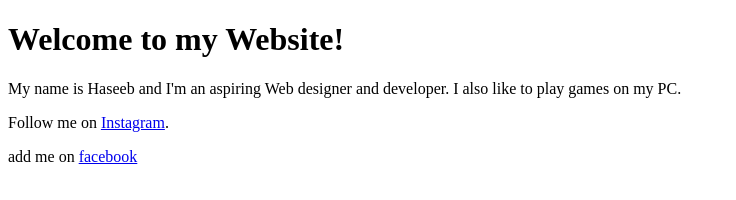
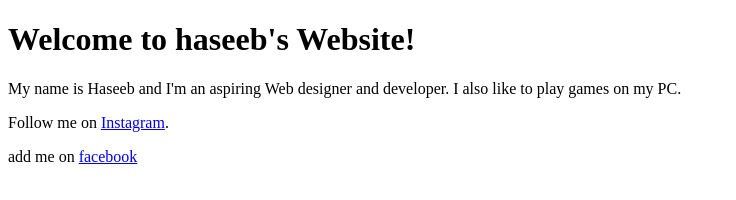
Before and after one commit to haseebnur/haseebnur.com, a plain HTML site: page index.html in a window 1280 px wide. Shown: the whole page, without its empty margins (0-736 px from the left). Drawn offline with Linux system fonts and the light colour scheme.

Commit message:
title change

```diff
--- a/index.html
+++ b/index.html
@@ -7,7 +7,7 @@
     <title>Haseeb Nur - My Personal Website</title>
 </head>
 <body>
-    <h1>Welcome to my Website!</h1>
+    <h1>Welcome to haseeb's Website!</h1>
     <p>My name is Haseeb and I'm an aspiring Web designer and developer. I also like to play games on my PC.</p>
     <p>Follow me on <a href="https://www.instagram.com/haseeb__.969/" target="_blank">Instagram</a>.</p>
     <p>add me on  <a href="https://www.facebook.com/haseebnur07/" target="_blank" rel="noopener noreferrer">facebook</a>
```
